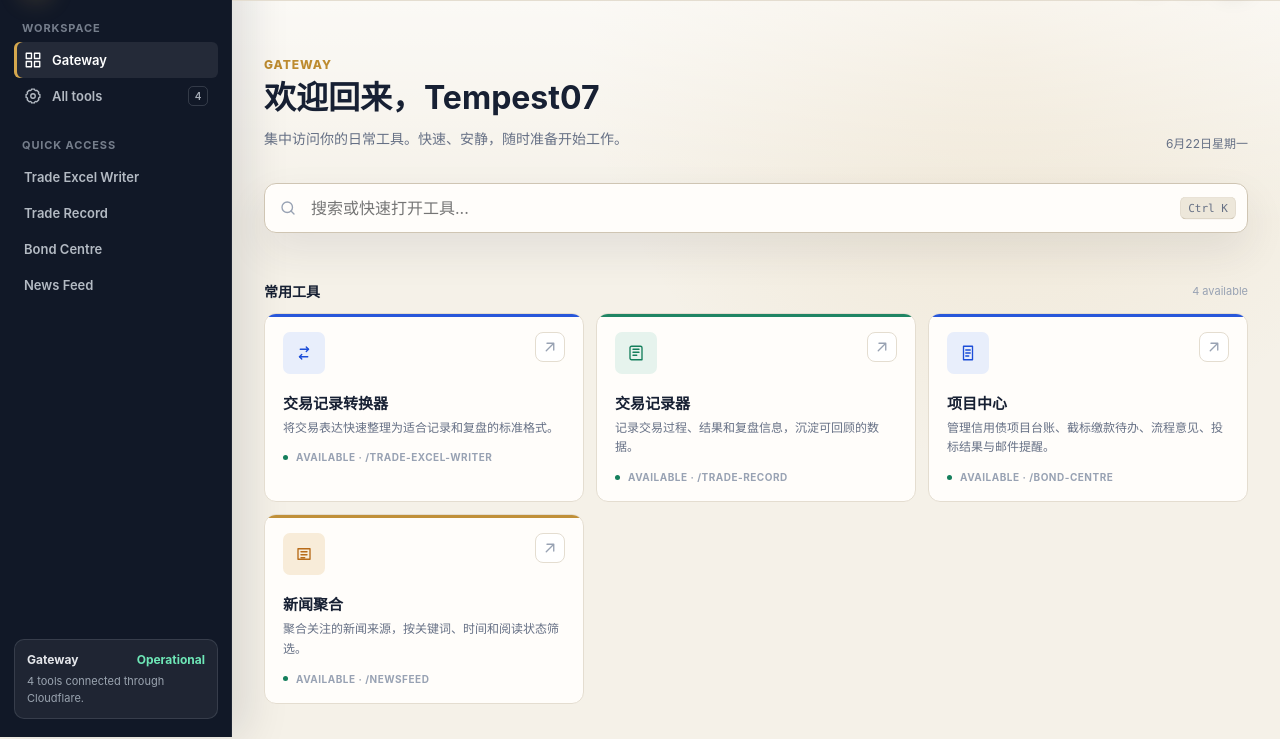
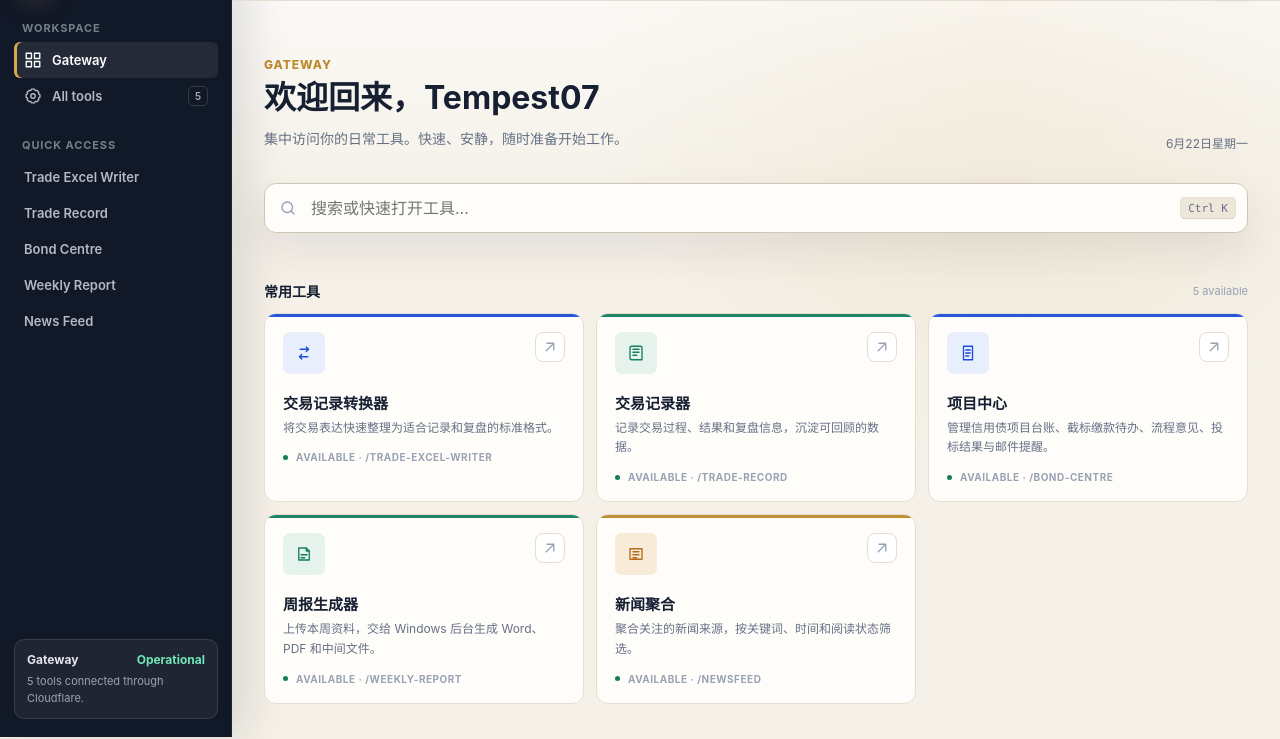
Before and after one commit to Tempest07/tempest07-home, a plain HTML site: page index.html in a window 1280 px wide. Shown: the part 63-802 px from the top of the page. Drawn offline with Linux system fonts and the light colour scheme; no server answers.

Commit message:
Add weekly report gateway entry

```diff
--- a/gateway-worker.js
+++ b/gateway-worker.js
@@ -20,6 +20,10 @@
   {
     prefix: "/bond-centre",
     origin: "https://credit-bond-process.pages.dev",
+  },
+  {
+    prefix: "/weekly-report",
+    origin: "https://weekly-report-generator.pages.dev",
   },
 ];
 
--- a/index.html
+++ b/index.html
@@ -257,17 +257,18 @@
       <nav>
         <div class="nav-label">Workspace</div>
         <a class="nav-link active" href="/gateway/"><svg viewBox="0 0 24 24"><rect x="3" y="3" width="7" height="7"/><rect x="14" y="3" width="7" height="7"/><rect x="3" y="14" width="7" height="7"/><rect x="14" y="14" width="7" height="7"/></svg>Gateway</a>
-        <a class="nav-link" href="#tools"><svg viewBox="0 0 24 24"><circle cx="12" cy="12" r="3"/><path d="M19.4 15a1.7 1.7 0 0 0 .3 1.9l.1.1-2.8 2.8-.1-.1a1.7 1.7 0 0 0-1.9-.3 1.7 1.7 0 0 0-1 1.6v.2h-4V21a1.7 1.7 0 0 0-1-1.6 1.7 1.7 0 0 0-1.9.3l-.1.1L4.2 17l.1-.1a1.7 1.7 0 0 0 .3-1.9A1.7 1.7 0 0 0 3 14H2.8v-4H3a1.7 1.7 0 0 0 1.6-1 1.7 1.7 0 0 0-.3-1.9L4.2 7 7 4.2l.1.1a1.7 1.7 0 0 0 1.9.3 1.7 1.7 0 0 0 1-1.6v-.2h4V3a1.7 1.7 0 0 0 1 1.6 1.7 1.7 0 0 0 1.9-.3l.1-.1L19.8 7l-.1.1a1.7 1.7 0 0 0-.3 1.9 1.7 1.7 0 0 0 1.6 1h.2v4H21a1.7 1.7 0 0 0-1.6 1z"/></svg>All tools<span class="badge">4</span></a>
+        <a class="nav-link" href="#tools"><svg viewBox="0 0 24 24"><circle cx="12" cy="12" r="3"/><path d="M19.4 15a1.7 1.7 0 0 0 .3 1.9l.1.1-2.8 2.8-.1-.1a1.7 1.7 0 0 0-1.9-.3 1.7 1.7 0 0 0-1 1.6v.2h-4V21a1.7 1.7 0 0 0-1-1.6 1.7 1.7 0 0 0-1.9.3l-.1.1L4.2 17l.1-.1a1.7 1.7 0 0 0 .3-1.9A1.7 1.7 0 0 0 3 14H2.8v-4H3a1.7 1.7 0 0 0 1.6-1 1.7 1.7 0 0 0-.3-1.9L4.2 7 7 4.2l.1.1a1.7 1.7 0 0 0 1.9.3 1.7 1.7 0 0 0 1-1.6v-.2h4V3a1.7 1.7 0 0 0 1 1.6 1.7 1.7 0 0 0 1.9-.3l.1-.1L19.8 7l-.1.1a1.7 1.7 0 0 0-.3 1.9 1.7 1.7 0 0 0 1.6 1h.2v4H21a1.7 1.7 0 0 0-1.6 1z"/></svg>All tools<span class="badge">5</span></a>
         <div class="nav-label">Quick access</div>
         <a class="nav-link" href="/trade-excel-writer/">Trade Excel Writer</a>
         <a class="nav-link" href="/trade-record/">Trade Record</a>
         <a class="nav-link" href="/bond-centre/">Bond Centre</a>
+        <a class="nav-link" href="/weekly-report/">Weekly Report</a>
         <a class="nav-link" href="#" data-news-feed-link>News Feed</a>
       </nav>
       <div class="sidebar-bottom">
         <div class="system-card">
           <div class="system-top"><span>Gateway</span><span class="online">Operational</span></div>
-          <p>4 tools connected through Cloudflare.</p>
+          <p>5 tools connected through Cloudflare.</p>
         </div>
       </div>
     </aside>
@@ -299,7 +300,7 @@
         </label>
 
         <section id="tools">
-          <div class="section-head"><h2>常用工具</h2><span>4 available</span></div>
+          <div class="section-head"><h2>常用工具</h2><span>5 available</span></div>
           <div class="tools" id="toolList">
             <a class="tool" href="/trade-excel-writer/" data-keywords="交易 转换 converter phraser trade format trade excel writer">
               <div class="tool-top"><span class="tool-icon"><svg viewBox="0 0 24 24"><path d="M7 7h11l-3-3"/><path d="m18 7-3 3"/><path d="M17 17H6l3 3"/><path d="m6 17 3-3"/></svg></span><span class="arrow"><svg viewBox="0 0 24 24"><path d="M7 17 17 7M8 7h9v9"/></svg></span></div>
@@ -318,6 +319,12 @@
               <h3>项目中心</h3>
               <p>管理信用债项目台账、截标缴款待办、流程意见、投标结果与邮件提醒。</p>
               <div class="tool-meta"><i></i> Available · /bond-centre</div>
+            </a>
+            <a class="tool green" href="/weekly-report/" data-keywords="周报 自动生成 report weekly pdf word excel wind">
+              <div class="tool-top"><span class="tool-icon"><svg viewBox="0 0 24 24"><path d="M5 4h10l4 4v12H5z"/><path d="M15 4v4h4"/><path d="M8 13h8M8 17h5"/></svg></span><span class="arrow"><svg viewBox="0 0 24 24"><path d="M7 17 17 7M8 7h9v9"/></svg></span></div>
+              <h3>周报生成器</h3>
+              <p>上传本周资料，交给 Windows 后台生成 Word、PDF 和中间文件。</p>
+              <div class="tool-meta"><i></i> Available · /weekly-report</div>
             </a>
             <a class="tool orange" href="#" data-news-feed-link data-keywords="新闻 feed rss news 信息 来源 关键词">
               <div class="tool-top"><span class="tool-icon"><svg viewBox="0 0 24 24"><path d="M4 5h16v14H4z"/><path d="M8 9h8M8 13h8M8 17h5"/></svg></span><span class="arrow"><svg viewBox="0 0 24 24"><path d="M7 17 17 7M8 7h9v9"/></svg></span></div>
@@ -342,6 +349,7 @@
             <div class="activity-row"><span class="activity-icon"><svg viewBox="0 0 24 24"><path d="M7 7h11l-3-3"/><path d="m18 7-3 3"/><path d="M17 17H6l3 3"/><path d="m6 17 3-3"/></svg></span><div><strong>Trade Excel Writer</strong><span>/trade-excel-writer/</span></div><time>Live</time></div>
             <div class="activity-row"><span class="activity-icon green"><svg viewBox="0 0 24 24"><path d="M6 3h12a2 2 0 0 1 2 2v16H6a2 2 0 0 1-2-2V5a2 2 0 0 1 2-2z"/><path d="M8 7h8M8 11h8M8 15h5"/></svg></span><div><strong>Trade Record</strong><span>/trade-record/</span></div><time>Live</time></div>
             <div class="activity-row"><span class="activity-icon"><svg viewBox="0 0 24 24"><path d="M6 3h12v18H6z"/><path d="M9 8h6M9 12h6M9 16h4"/></svg></span><div><strong>Bond Centre</strong><span>/bond-centre/</span></div><time>Ready</time></div>
+            <div class="activity-row"><span class="activity-icon green"><svg viewBox="0 0 24 24"><path d="M5 4h10l4 4v12H5z"/><path d="M15 4v4h4"/><path d="M8 13h8M8 17h5"/></svg></span><div><strong>Weekly Report</strong><span>/weekly-report/</span></div><time>Ready</time></div>
             <div class="activity-row"><span class="activity-icon orange"><svg viewBox="0 0 24 24"><path d="M4 5h16v14H4z"/><path d="M8 9h8M8 13h8M8 17h5"/></svg></span><div><strong>News Feed</strong><span id="newsServiceStatus">Waiting for Worker setup</span></div><time id="newsServiceTime">Setup</time></div>
           </div>
         </section>
```
Also changed, not shown: 1 other file.
